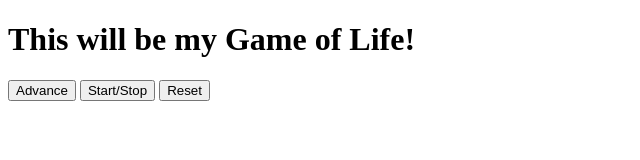
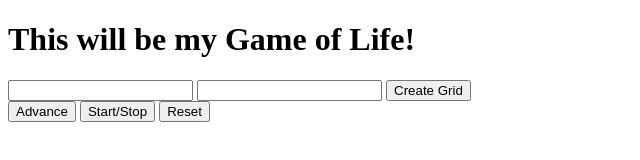
Before and after one commit to idekov-hf/GameOfLife, a plain HTML site: page index.html in a window 1280 px wide. Shown: the whole page, without its empty margins (0-640 px from the left). Drawn offline with Linux system fonts and the light colour scheme.

Commit message:
Add two input fields and a button for creating grids

```diff
--- a/index.html
+++ b/index.html
@@ -10,9 +10,18 @@
 
 	<h1 class="text-primary">This will be my Game of Life!</h1>
 	<table id='myTable'></table>
-	<button type='button' onclick="handlers.advance()">Advance</button>
-	<button type='button' onclick="handlers.start()">Start/Stop</button>
-	<button type='button' onclick="handlers.reset()">Reset</button>
+
+	<div>
+		<input type="number" id="rowsInput">
+		<input type="number" id="columnsInput">
+		<button type="button" onclick="handlers.create()">Create Grid</button>
+	</div>
+
+	<div>
+		<button type='button' onclick="handlers.advance()">Advance</button>
+		<button type='button' onclick="handlers.start()">Start/Stop</button>
+		<button type='button' onclick="handlers.reset()">Reset</button>
+	</div>
 
 </body>
 </html>
```
